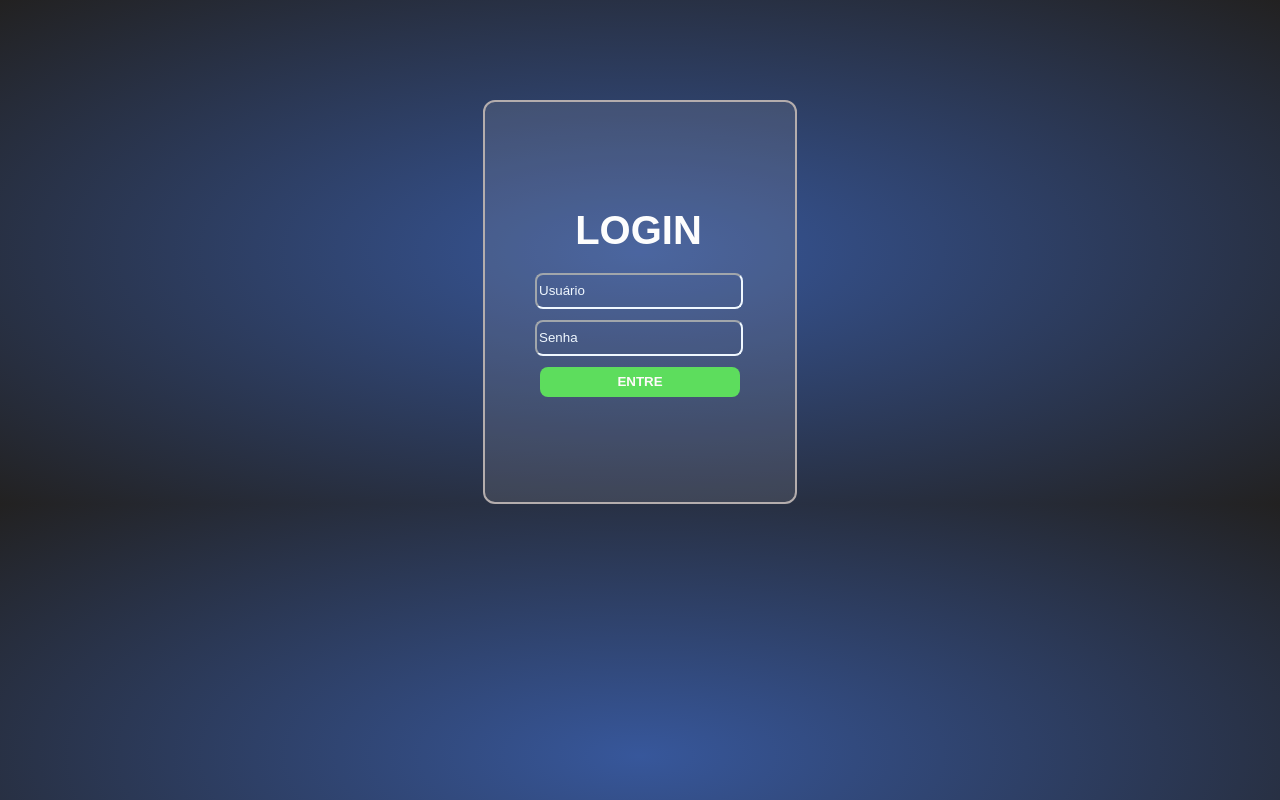
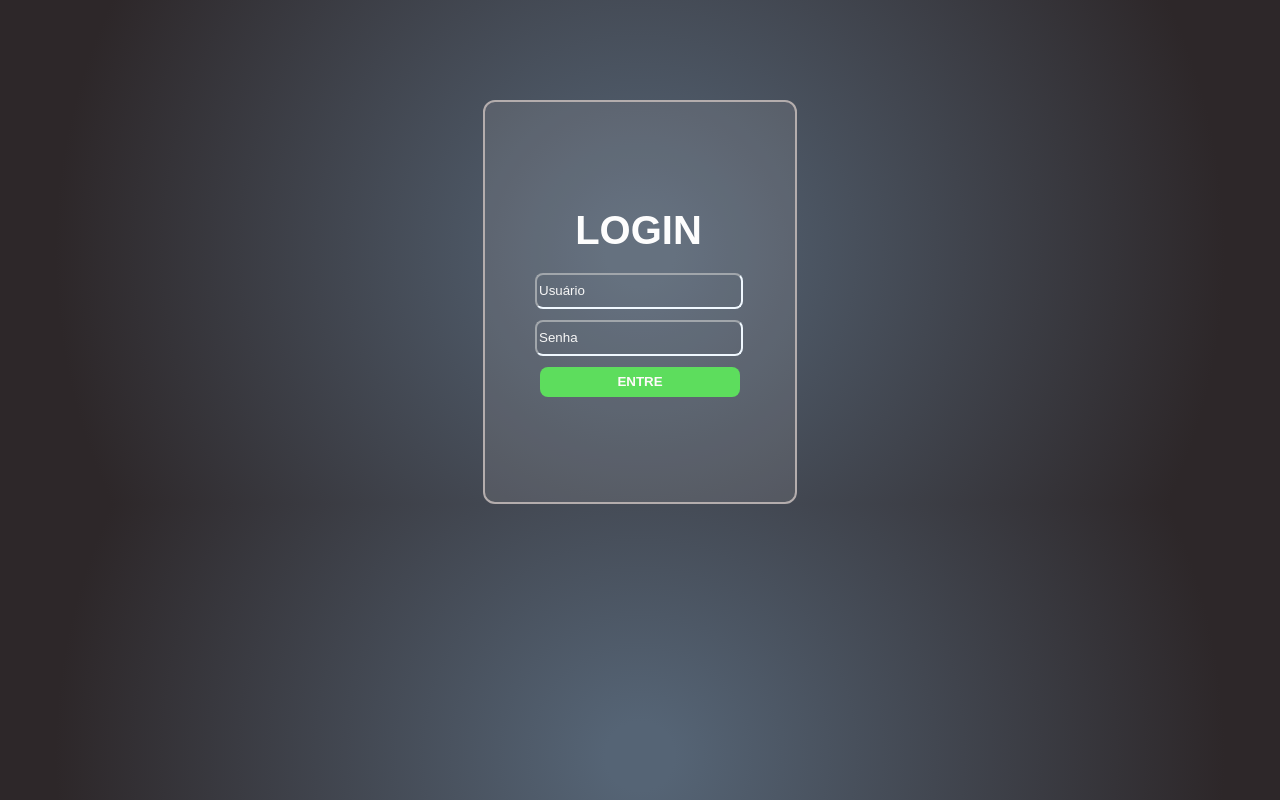
Before and after one commit to TiagoSouzRodrigues/site-form-login-valid, a plain HTML site: page index.html in a window 1280 px wide. Drawn offline with Linux system fonts and the light colour scheme.

Commit message:
Update style.css

```diff
--- a/style.css
+++ b/style.css
@@ -2,7 +2,12 @@
 body {
   font-family: Arial;
   margin: auto;
-  background: radial-gradient(rgb(55, 87, 155), rgb(34, 33, 33));
+  background: rgb(85, 100, 117);
+  background: radial-gradient(
+    circle,
+    rgba(85, 100, 117, 1) 5%,
+    rgba(45, 39, 41, 1) 85%
+  );
 }
 
 form h3 {
@@ -39,7 +44,7 @@ input {
   border-radius: 8px;
 }
 ::placeholder {
-  color: aliceblue;
+  color: rgb(247, 247, 247);
 }
 .container {
   background: rgba(189, 188, 188, 0.144);
```
